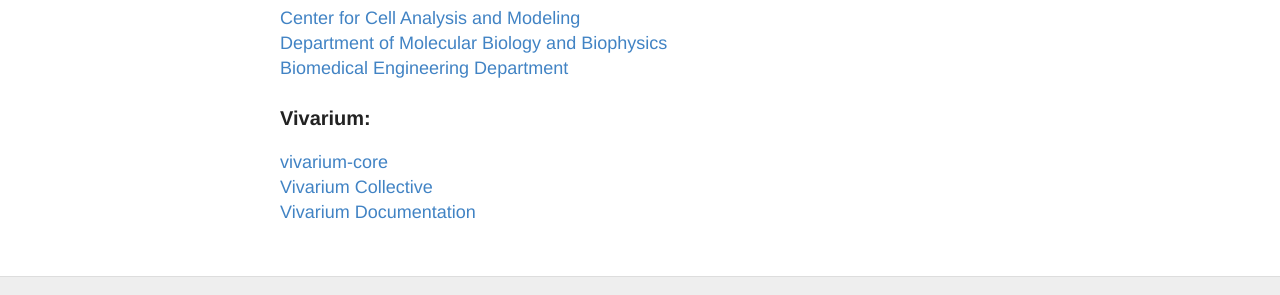
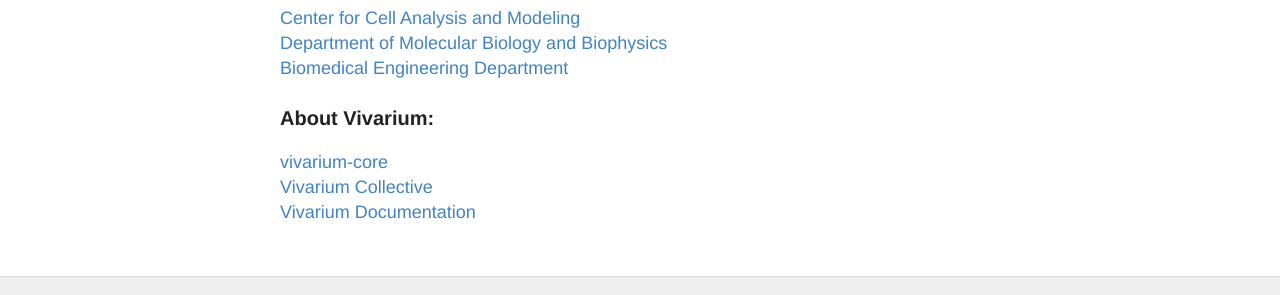
Before and after one commit to eagmon/eagmon.github.io, a Jekyll site: the page built from index.md, in a window 1280 px wide. Shown: the part 1169-1464 px from the top of the page. Built offline with Jekyll 4.4.1, drawn with Linux system fonts in a browser that asks for light colours.

Commit message:
about vivarium

```diff
--- a/index.md
+++ b/index.md
@@ -33,7 +33,7 @@ layout: default
 [Biomedical Engineering Department](https://www.bme.uconn.edu)
 
 
-### Vivarium:
+### About Vivarium:
 
 [vivarium-core](https://github.com/vivarium-collective/vivarium-core) \
 [Vivarium Collective](https://vivarium-collective.github.io) \
```
